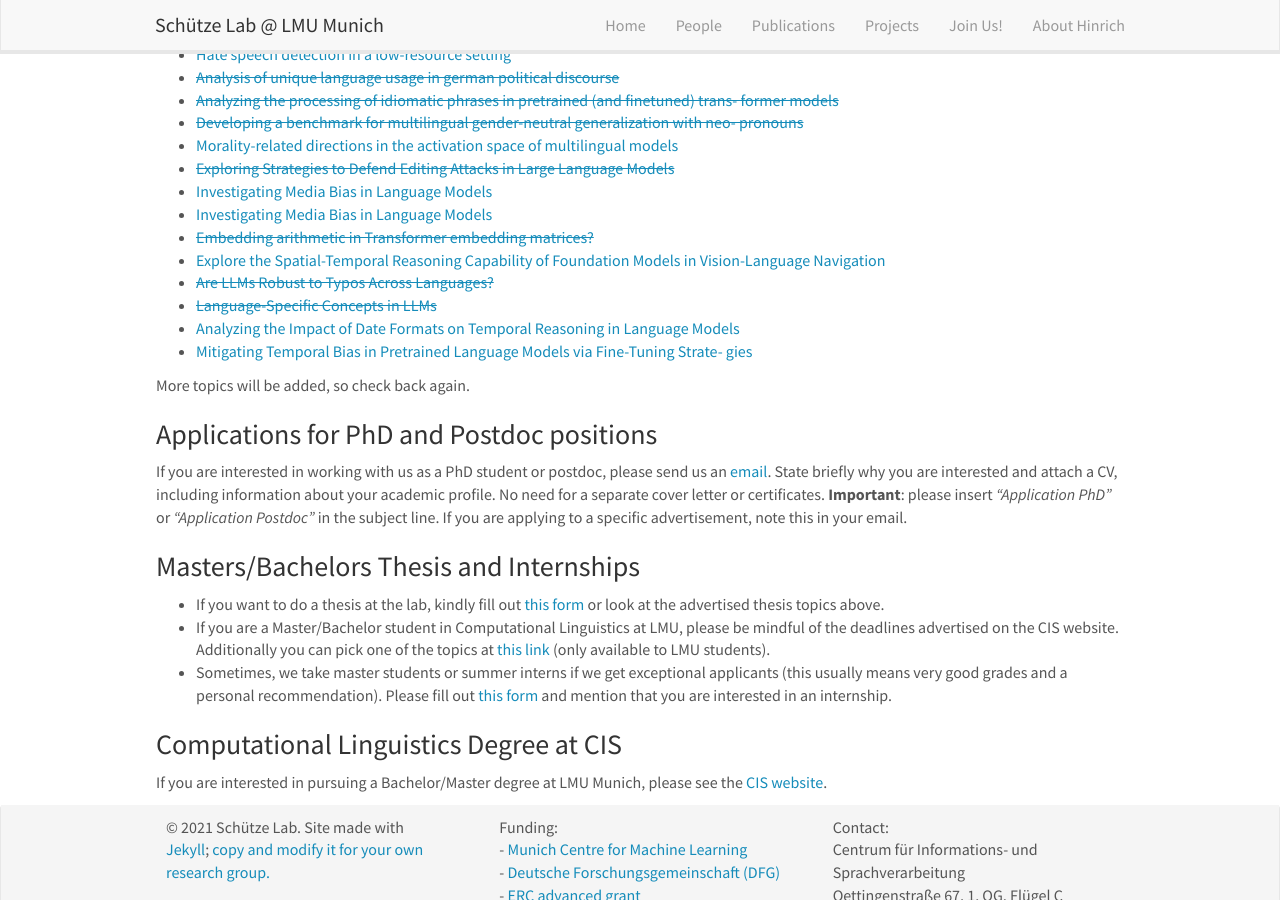
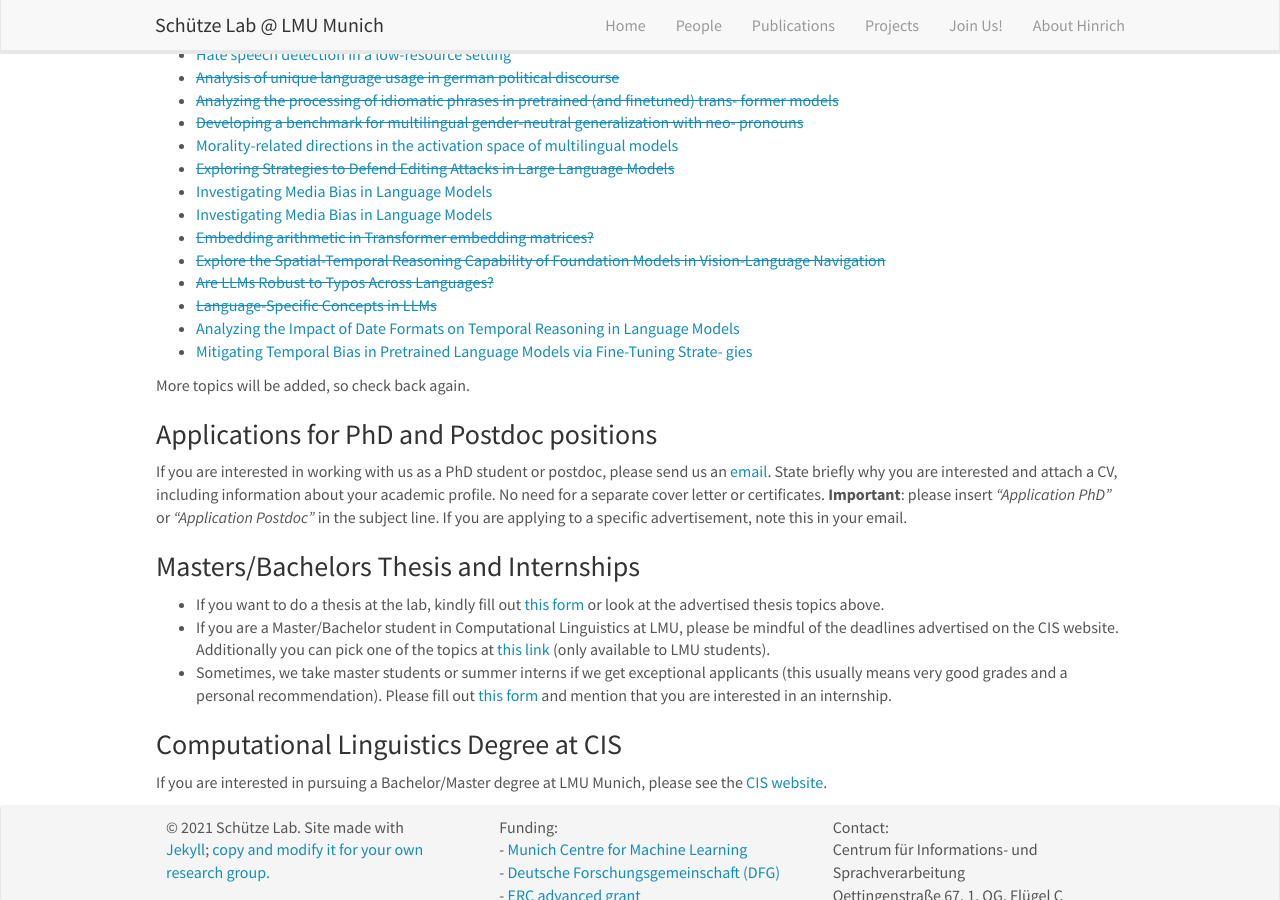
Before and after one commit to cisnlp/cisnlp.github.io, a Jekyll site: the page built from _pages/openings.md, in a window 1280 px wide and 900 px high, scrolled down 647 px. Built offline with Jekyll 4.4.1, drawn with Linux system fonts in a browser that asks for light colours; nearby versions of some CDN libraries; comment, search, counter and statistics services are not loaded.

```diff
--- a/_pages/openings.md
+++ b/_pages/openings.md
@@ -40,7 +40,7 @@ Presently we have open BSc/MSc thesis positions in the following areas. Kindly a
 - [Investigating Media Bias in Language Models]({{ site.baseurl }}/thesis_proposals/2025/Molly-2025-Project-1.pdf)
 - [Investigating Media Bias in Language Models]({{ site.baseurl }}/thesis_proposals/2025/Molly-2025-Project-2.pdf)
 - [~~Embedding arithmetic in Transformer embedding matrices?~~]({{ site.baseurl }}/thesis_proposals/2025/Sebastian-2025-Project-1.pdf)
-- [Explore the Spatial-Temporal Reasoning Capability of Foundation Models in Vision-Language Navigation]({{ site.baseurl }}/thesis_proposals/2025/Shengqiang-2025-Project-1.pdf)
+- [~~Explore the Spatial-Temporal Reasoning Capability of Foundation Models in Vision-Language Navigation~~]({{ site.baseurl }}/thesis_proposals/2025/Shengqiang-2025-Project-1.pdf)
 - [~~Are LLMs Robust to Typos Across Languages?~~]({{ site.baseurl }}/thesis_proposals/2025/Yihong-2025-Project-1.pdf)
 - [~~Language-Specific Concepts in LLMs~~]({{ site.baseurl }}/thesis_proposals/2025/Yihong-2025-Project-2.pdf)
 - [Analyzing the Impact of Date Formats on Temporal Reasoning in Language Models]({{ site.baseurl }}/thesis_proposals/2025/Zeinab-2025-Project-1.pdf)
```
